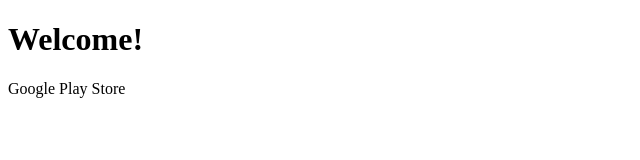
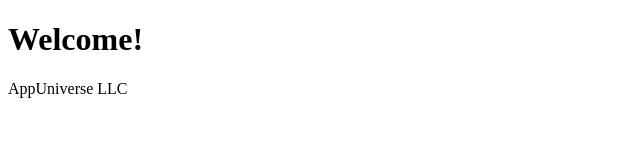
Before and after one commit to appuniversedev/Web, a plain HTML site: page index.html in a window 1280 px wide. Shown: the full height of the page, 0-640 px from the left. Drawn offline with Linux system fonts and the light colour scheme.

Commit message:
Update index.html

```diff
--- a/index.html
+++ b/index.html
@@ -2,10 +2,9 @@
 <html>
 <head>
     <title>AppUniverse LLC</title>
-    <meta name="google-site-verification" content="XXXXXXXXXXXXXXXXXXXXXX" />
 </head>
 <body>
     <h1>Welcome!</h1>
-    <p>Google Play Store</p>
+    <p>AppUniverse LLC</p>
 </body>
 </html>
```
